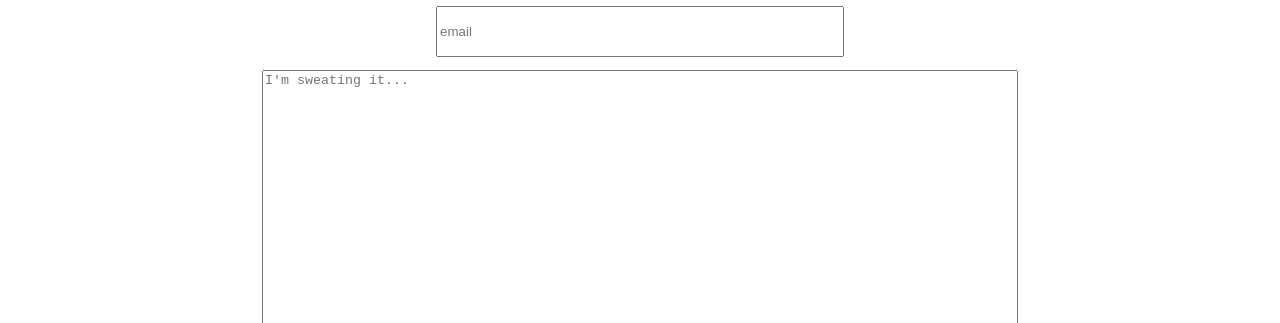
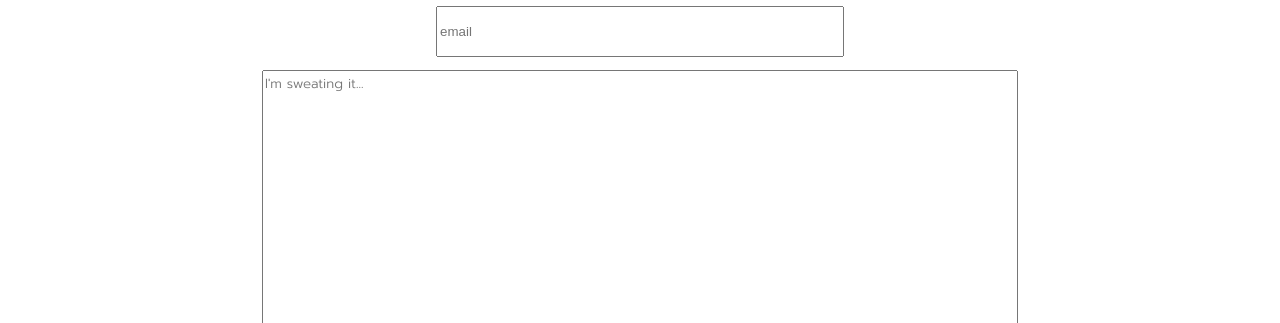
Before and after one commit to kaiworkspace/exercise-app, a React (Create React App) app: page /about in a window 1280 px wide. Shown: the part 629-952 px from the top of the page. Built offline with nearby package versions, Linux system fonts and the light colour scheme; a web font is replaced by a local one.

Commit message:
changed font family in about page

```diff
--- a/src/pages/About/style.module.css
+++ b/src/pages/About/style.module.css
@@ -58,6 +58,7 @@
     height: 250px;
     width: 750px;
     resize: none;
+    font-family: 'Prompt';
 }
 
 .submitContainer{
```
